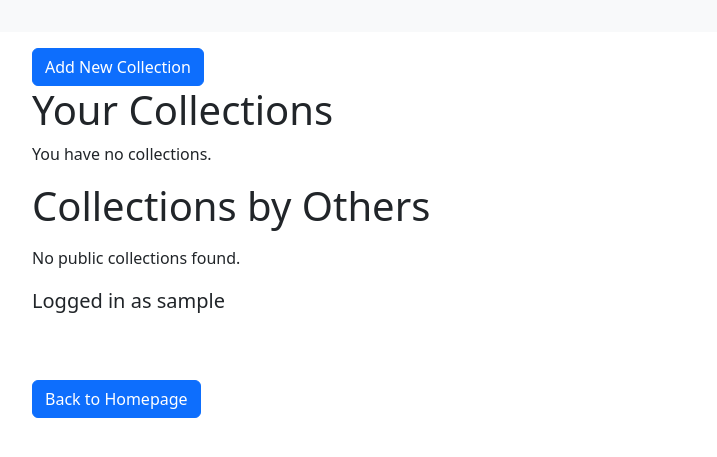
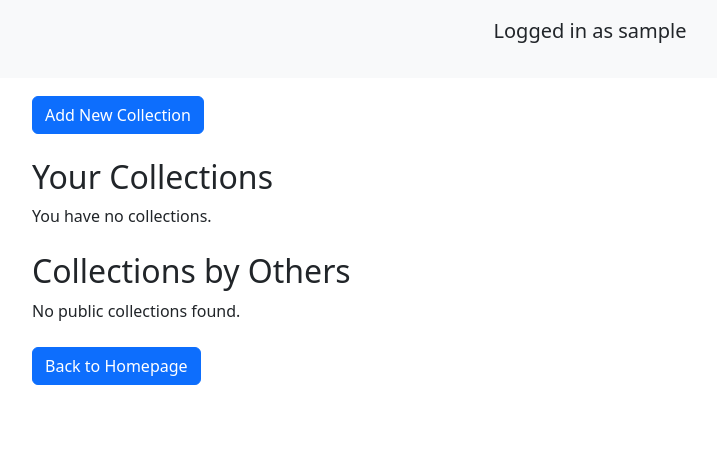
Before and after one commit to AidanSzilagyi/textbook-lending-catalog, a Django app: page /collections in a window 1280 px wide. Shown: the top 457 px of the page, without its empty margins (50-767 px from the left). Run offline with Django 5.2, Linux system fonts and the light colour scheme; the visitor is signed in with stand-in values (Sample User, id 1); data that the repository does not hold is empty; parts of the project's set-up code (start-up, migrations or seed data) failed here and were passed over.

Commit message:
minor UI changes for collections

```diff
--- a/mainmenu/templates/collection.html
+++ b/mainmenu/templates/collection.html
@@ -3,27 +3,34 @@
 <head>
     <meta charset="UTF-8">
     <title>Collections</title>
+    <meta name="viewport" content="width=device-width, initial-scale=1">
+    <link href="https://cdn.jsdelivr.net/npm/bootstrap@5.3.0/dist/css/bootstrap.min.css" rel="stylesheet">
 </head>
-<body>
-<!-- New Collection Button -->
-<div class="mt-4">
+<body class="container mt-5">
+
+<!-- Top Bar -->
+<div class="fixed-top bg-light text-center py-3">
+    <p class="lead">Logged in as {{ user.username }}</p>
+</div>
+
+<!-- Add New Collection Button -->
+<div class="mt-5 pt-5">
     <button class="btn btn-primary" data-bs-toggle="modal" data-bs-target="#addCollectionModal">
         Add New Collection
     </button>
 </div>
 
-<!-- Bootstrap Modal for Adding New Collection -->
+<!-- Modal for Adding New Collection -->
 <div class="modal fade" id="addCollectionModal" tabindex="-1" aria-labelledby="addCollectionLabel" aria-hidden="true">
     <div class="modal-dialog">
         <div class="modal-content">
             <div class="modal-header">
                 <h5 class="modal-title" id="addCollectionLabel">Create New Collection</h5>
-              c  <button type="button" class="btn-close" data-bs-dismiss="modal" aria-label="Close"></button>
+                <button type="button" class="btn-close" data-bs-dismiss="modal" aria-label="Close"></button>
             </div>
             <div class="modal-body">
                 <form method="post" action="{% url 'collections' %}">
                     {% csrf_token %}
-
                     <div class="mb-3">
                         <label for="title" class="form-label">Collection Title</label>
                         <input type="text" class="form-control" id="name" name="name" required>
@@ -64,8 +71,10 @@
         </div>
     </div>
 </div>
-<h1>Your Collections</h1>
-{%if user_collections %}
+
+<!-- Your Collections -->
+<h2 class="mt-4">Your Collections</h2>
+{% if user_collections %}
     <ul>
         {% for c in user_collections %}
             <li><strong><a href="{% url 'collection_detail' c.id %}">{{ c.name }}</a></strong> - {{ c.description }}</li>
@@ -75,38 +84,29 @@
     <p>You have no collections.</p>
 {% endif %}
 
-</body>
-<h1>Collections by Others</h1>
+<!-- Collections by Others -->
+<h2 class="mt-4">Collections by Others</h2>
+<!-- You can uncomment and fix the search bar if needed -->
+<!--
 <form method="get" class="mb-3">
-<!-- <input type="text" name="q" value="{#  #}{ request.GET.q|default:'' }}" placeholder="Search collections by title" class="form-control" />
+    <input type="text" name="q" value="{{ request.GET.q|default:'' }}" placeholder="Search collections by title" class="form-control" />
+</form>
 -->
-</form>
 {% if collections %}
     <ul>
         {% for c in collections %}
             <li><strong><a href="{% url 'collection_detail' c.id %}">{{ c.name }}</a></strong> - {{ c.description }}</li>
         {% endfor %}
+    </ul>
 {% else %}
     <p>No public collections found.</p>
 {% endif %}
-<meta name="viewport" content="width=device-width, initial-scale=1">
-<link href="https://cdn.jsdelivr.net/npm/bootstrap@5.3.0/dist/css/bootstrap.min.css" rel="stylesheet">
 
-<div class="fixed-top bg-light text-center py-3">
+<!-- Back to Homepage -->
+<div class="mt-4">
+    <a href="{% url 'home_page_router' %}" class="btn btn-primary">Back to Homepage</a>
+</div>
 
-</div>
-<body class="container mt-5">
-  <div class="d-flex align-items-center">
-    <div class="row mb-4">
-      <div class="col text-end">
-        <p class="lead">Logged in as {{ user.username }}</p>
-      </div>
-    </div>
-  </div>
-  <div class="mt-4">
-    <a href="{% url 'home_page_router' %}" class="btn btn-primary">Back to Homepage</a>
-  </div>
 <script src="https://cdn.jsdelivr.net/npm/bootstrap@5.3.0/dist/js/bootstrap.bundle.min.js"></script>
 </body>
-
 </html>
```
Also changed, not shown: mainmenu/templates/collection_detail.html (+27 -9 lines).
